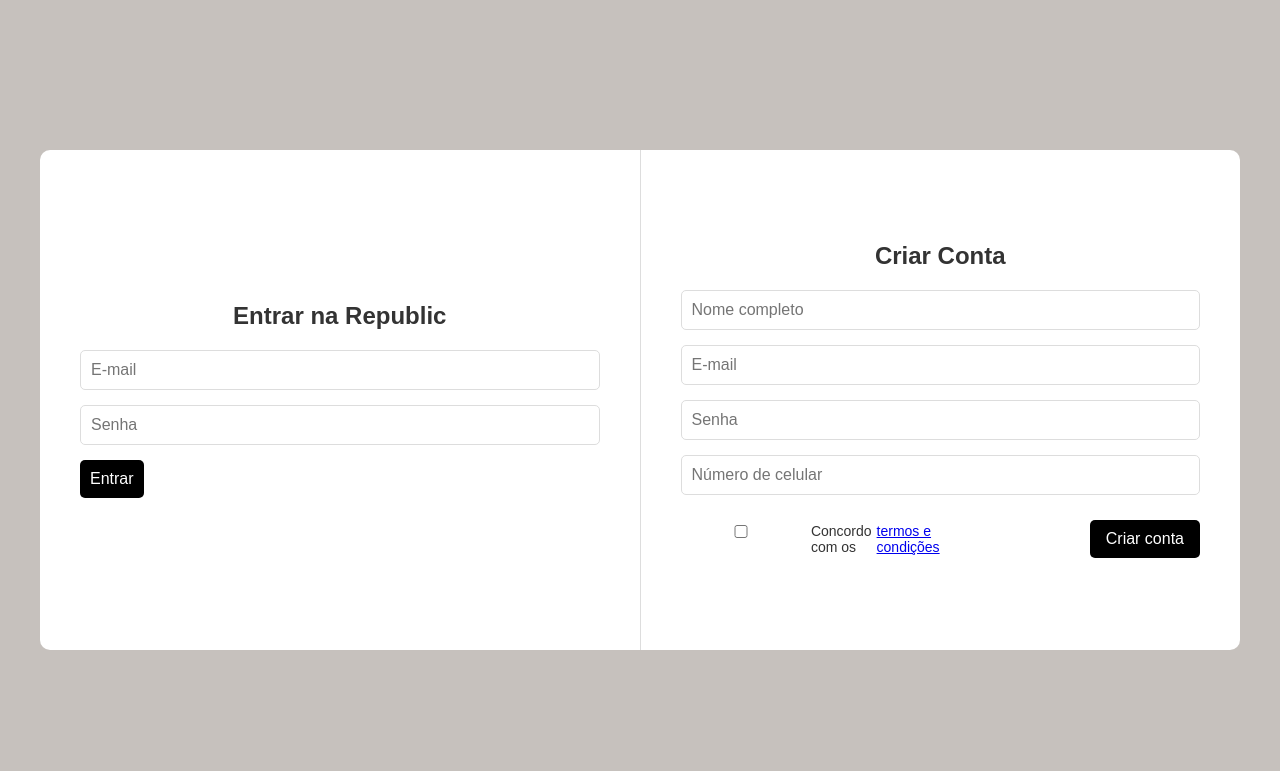
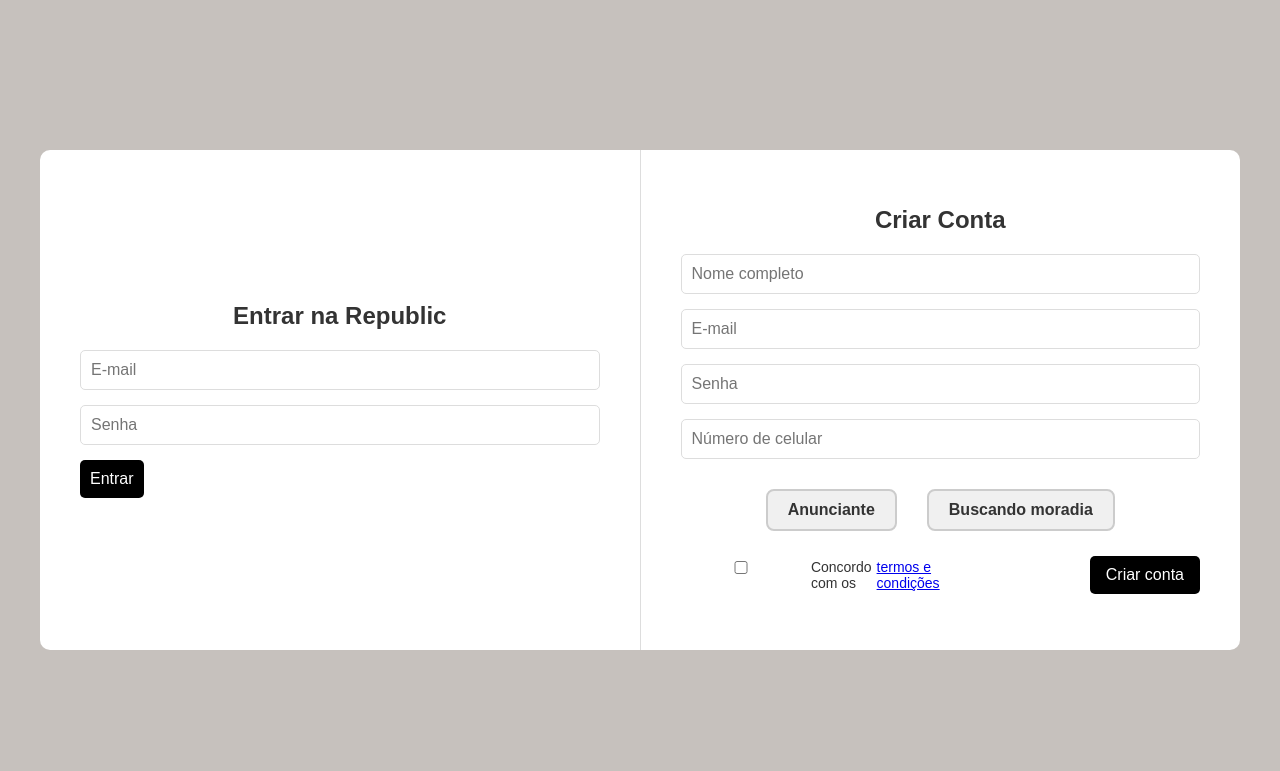
Before and after one commit to luis-felipe-ferreira/republic_modificacao, a Flask app: page /cadastro in a window 1280 px wide. Shown: the part 72-843 px from the top of the page. Run offline with Flask 3, Linux system fonts and the light colour scheme; the visitor is signed in with stand-in values (Sample User, id 1); data comes from the database, SQL or seed files in the repository.

Commit message:
correção página de cadastro, proteção cadastro de imóveis e correção do nav

```diff
--- a/app.py
+++ b/app.py
@@ -24,12 +24,35 @@ def obter_usuario_nome():
 
 @app.context_processor
 def inject_usuario_nome():
-    return dict(usuario_nome=obter_usuario_nome())
+    usuario_nome = None
+    tipo_usuario = None
+    if 'usuario_id' in session:
+        conn = sqlite3.connect('instance/banco.db')
+        cursor = conn.cursor()
+        cursor.execute('SELECT nome, tipo_usuario FROM usuarios WHERE id = ?', (session['usuario_id'],))
+        resultado = cursor.fetchone()
+        conn.close()
+        if resultado:
+            usuario_nome, tipo_usuario = resultado
+    return dict(usuario_nome=usuario_nome, tipo_usuario=tipo_usuario)
 
 
 @app.route('/')
 def index():
-    return render_template('index.html')
+    tipo_usuario = None
+    usuario_nome = None
+
+    if 'usuario_id' in session:
+        conn = sqlite3.connect('instance/banco.db')
+        cursor = conn.cursor()
+        cursor.execute('SELECT nome, tipo_usuario FROM usuarios WHERE id = ?', (session['usuario_id'],))
+        resultado = cursor.fetchone()
+        if resultado:
+            usuario_nome, tipo_usuario = resultado
+        conn.close()
+
+    return render_template('index.html', usuario_nome=usuario_nome, tipo_usuario=tipo_usuario)
+
 
 
 @app.route('/sobre')
@@ -76,6 +99,19 @@ def termos():
 
 @app.route('/cadastro_imovel', methods=['GET', 'POST'])
 def cadastro_imovel():
+    if 'usuario_id' not in session:
+        return redirect(url_for('login'))
+
+    # Verifica se o usuário é anunciante
+    conn = sqlite3.connect('instance/banco.db')
+    cursor = conn.cursor()
+    cursor.execute('SELECT tipo_usuario FROM usuarios WHERE id = ?', (session['usuario_id'],))
+    resultado = cursor.fetchone()
+    conn.close()
+
+    if not resultado or resultado[0] != 'anunciante':
+        return "Apenas anunciantes podem acessar esta página.", 403
+
     if request.method == 'POST':
         endereco = request.form['endereco']
         bairro = request.form['bairro']
@@ -109,14 +145,14 @@ def cadastro_imovel():
             VALUES (?, ?, ?, ?, ?, ?, ?, ?, ?, ?, ?, ?, ?, ?)
         """, (
             endereco, bairro, numero, cep, complemento, valor, quartos, banheiros,
-            ",".join(inclusos), outros, descricao, ",".join(
-                nomes_imagens), 'apartamento', session['usuario_id']
+            ",".join(inclusos), outros, descricao, ",".join(nomes_imagens), 'apartamento', session['usuario_id']
         ))
 
         conn.commit()
         conn.close()
 
         return redirect(url_for('pesquisa'))
+
     return render_template('cadastro_imovel.html')
 
 
@@ -194,12 +230,13 @@ def cadastro():
         email = request.form['email']
         senha = request.form['senha']
         celular = request.form['celular']
+        tipo_usuario = request.form['tipo_usuario']  # Captura o tipo de usuário selecionado
 
         try:
             conn = sqlite3.connect('instance/banco.db')
             cursor = conn.cursor()
-            cursor.execute('INSERT INTO usuarios (nome, email, senha, celular) VALUES (?, ?, ?, ?)',
-                           (nome, email, senha, celular))
+            cursor.execute('INSERT INTO usuarios (nome, email, senha, celular, tipo_usuario) VALUES (?, ?, ?, ?, ?)',
+                           (nome, email, senha, celular, tipo_usuario))
             conn.commit()
             conn.close()
             mensagem_cadastro = 'Cadastro realizado com sucesso!'
@@ -207,6 +244,7 @@ def cadastro():
             mensagem_cadastro = 'Email já cadastrado.'
 
     return render_template('cadastro.html', mensagem_cadastro=mensagem_cadastro, mensagem_login=mensagem_login)
+
 
 
 @app.route('/login', methods=['GET', 'POST'])
@@ -249,14 +287,16 @@ def inicializar_banco():
     cursor = conn.cursor()
 
     cursor.execute('''
-        CREATE TABLE IF NOT EXISTS usuarios (
-            id INTEGER PRIMARY KEY AUTOINCREMENT,
-            nome TEXT NOT NULL,
-            email TEXT NOT NULL UNIQUE,
-            senha TEXT NOT NULL,
-            celular TEXT
-        )
-    ''')
+    CREATE TABLE IF NOT EXISTS usuarios (
+        id INTEGER PRIMARY KEY AUTOINCREMENT,
+        nome TEXT NOT NULL,
+        email TEXT NOT NULL UNIQUE,
+        senha TEXT NOT NULL,
+        celular TEXT,
+        tipo_usuario TEXT
+    )
+''')
+
 
     cursor.execute('''
         CREATE TABLE IF NOT EXISTS apartamentos (
--- a/static/css/cadastro.css
+++ b/static/css/cadastro.css
@@ -123,3 +123,56 @@
 .cadastro-footer button:hover {
     background-color: #131313;
 }
+
+
+/* Estilo para o container de tipos de usuário */
+.tipo-usuario-container {
+    display: flex;
+    justify-content: center;
+    gap: 30px;
+    margin: 15px 0 25px 0;
+}
+
+/* Estilo para os labels que envolvem os botões */
+.tipo-usuario-container label {
+    background-color: #f0f0f0;
+    border: 2px solid #ccc;
+    border-radius: 8px;
+    padding: 10px 20px;
+    cursor: pointer;
+    transition: all 0.3s ease;
+    font-weight: 600;
+    display: inline-flex;  /* Usando flexbox para garantir que o conteúdo ocupe o espaço adequado */
+    align-items: center;   /* Alinha o texto verticalmente */
+    justify-content: center; /* Centraliza o texto dentro do botão */
+}
+
+/* Ocultando o botão de rádio */
+.tipo-usuario-container input[type="radio"] {
+    display: none;
+}
+
+/* Estilo quando o botão está selecionado */
+.tipo-usuario-container input[type="radio"]:checked + span {
+    background-color: #4CAF50;  /* Cor de fundo verde quando selecionado */
+    color: white;  /* Texto branco */
+    border-color: #4CAF50;  /* Borda verde quando selecionado */
+}
+
+/* Estilo para o span dentro do label */
+.tipo-usuario-container label span {
+    display: inline-block;  /* Faz com que o span ocupe o espaço do botão */
+    width: 100%;  /* Faz com que o botão ocupe todo o espaço disponível */
+}
+
+/* Estilo de hover para o botão */
+.tipo-usuario-container label:hover {
+    background-color: #e0e0e0;
+}
+
+/* Estilo para o botão selecionado - Para destacar o botão clicado */
+.tipo-usuario-container input[type="radio"]:checked + span {
+    background-color: #4CAF50;  /* Fundo verde */
+    color: white;  /* Texto branco */
+    border-color: #4CAF50;  /* Borda verde */
+}
--- a/templates/apt.html
+++ b/templates/apt.html
@@ -23,6 +23,10 @@
       <a href="{{ url_for('index') }}">Home</a>
       <a href="{{ url_for('sobre') }}">Sobre</a>
       <a href="{{ url_for('pesquisa') }}">Encontrar imóvel</a>
+
+      {% if tipo_usuario == 'anunciante' %}
+          <a href="{{ url_for('cadastro_imovel') }}">Anunciar</a>
+      {% endif %}
 
       {% if usuario_nome %}
           <div class="user-info">
--- a/templates/cadastro.html
+++ b/templates/cadastro.html
@@ -7,12 +7,9 @@
     <title>Login | Republic</title>
     <link rel="stylesheet" href="{{ url_for('static', filename='css/style.css') }}">
     <link rel="stylesheet" href="{{ url_for('static', filename='css/cadastro.css') }}">
-
 </head>
 
 <body>
-
-
     <header class="header">
         <div class="logo">
             <a href="{{ url_for('index') }}">
@@ -24,6 +21,10 @@
             <a href="{{ url_for('sobre') }}">Sobre</a>
             <a href="{{ url_for('pesquisa') }}">Encontrar imóvel</a>
 
+            {% if tipo_usuario == 'anunciante' %}
+                <a href="{{ url_for('cadastro_imovel') }}">Anunciar</a>
+            {% endif %}
+
             {% if usuario_nome %}
                 <div class="user-info">
                     <div class="separator">|</div>
@@ -34,11 +35,8 @@
                 <a href="{{ url_for('cadastro') }}">Login / Cadastro</a>
             {% endif %}
         </nav>
+
     </header>
-
-
-
-
 
     <!-- Seção de Login/Cadastro -->
     <section class="auth-section">
@@ -64,7 +62,19 @@
                         <input type="text" name="nome" placeholder="Nome completo" required />
                         <input type="email" name="email" placeholder="E-mail" required />
                         <input type="password" name="senha" placeholder="Senha" required />
-                        <input type="text" name="celular" placeholder="Número de celular" required />
+                        <input type="text" name="celular" placeholder="Número de celular" required pattern="\(\d{2}\) \d{5}-\d{4}" title="Formato: (99) 99999-9999"/>
+
+                        <div class="tipo-usuario-container">
+                            <label>
+                                <input type="radio" name="tipo_usuario" value="anunciante" required>
+                                <span>Anunciante</span>
+                            </label>
+                            <label>
+                                <input type="radio" name="tipo_usuario" value="buscando" required>
+                                <span>Buscando moradia</span>
+                            </label>
+                        </div>
+
 
                         <div class="cadastro-footer">
                             <label class="termos">
@@ -74,6 +84,7 @@
                             <button type="submit">Criar conta</button>
                         </div>
                     </form>
+
                     <div class="cadastro">
                         {% if mensagem %}
                         {% if 'sucesso' in mensagem %}
@@ -84,9 +95,9 @@
                         {% endif %}
                     </div>
                 </div>
-
+            </div>
+        </div>
     </section>
-
 
     <!-- Footer -->
     <footer class="footer">
@@ -113,6 +124,19 @@
         </div>
     </footer>
 
+    <!-- Máscara do telefone -->
+    <script>
+        document.addEventListener("DOMContentLoaded", function () {
+            const celularInput = document.querySelector('input[name="celular"]');
+            celularInput.addEventListener('input', function () {
+                let x = celularInput.value.replace(/\D/g, '').slice(0, 11);
+                if (x.length >= 2 && x.length <= 6)
+                    celularInput.value = `(${x.slice(0, 2)}) ${x.slice(2)}`;
+                else if (x.length > 6)
+                    celularInput.value = `(${x.slice(0, 2)}) ${x.slice(2, 7)}-${x.slice(7)}`;
+            });
+        });
+    </script>
 </body>
 
 </html>
--- a/templates/cadastro_imovel.html
+++ b/templates/cadastro_imovel.html
@@ -21,6 +21,10 @@
             <a href="{{ url_for('index') }}">Home</a>
             <a href="{{ url_for('sobre') }}">Sobre</a>
             <a href="{{ url_for('pesquisa') }}">Encontrar imóvel</a>
+
+            {% if tipo_usuario == 'anunciante' %}
+                <a href="{{ url_for('cadastro_imovel') }}">Anunciar</a>
+            {% endif %}
 
             {% if usuario_nome %}
                 <div class="user-info">
--- a/templates/index.html
+++ b/templates/index.html
@@ -20,6 +20,10 @@
             <a href="{{ url_for('sobre') }}">Sobre</a>
             <a href="{{ url_for('pesquisa') }}">Encontrar imóvel</a>
 
+            {% if tipo_usuario == 'anunciante' %}
+                <a href="{{ url_for('cadastro_imovel') }}">Anunciar</a>
+            {% endif %}
+
             {% if usuario_nome %}
                 <div class="user-info">
                     <div class="separator">|</div>
@@ -30,6 +34,7 @@
                 <a href="{{ url_for('cadastro') }}">Login / Cadastro</a>
             {% endif %}
         </nav>
+
     </header>
 
     <section class="hero">
--- a/templates/pesquisa.html
+++ b/templates/pesquisa.html
@@ -20,6 +20,10 @@
             <a href="{{ url_for('index') }}">Home</a>
             <a href="{{ url_for('sobre') }}">Sobre</a>
             <a href="{{ url_for('pesquisa') }}">Encontrar imóvel</a>
+
+            {% if tipo_usuario == 'anunciante' %}
+                <a href="{{ url_for('cadastro_imovel') }}">Anunciar</a>
+            {% endif %}
 
             {% if usuario_nome %}
                 <div class="user-info">
--- a/templates/sobre.html
+++ b/templates/sobre.html
@@ -19,6 +19,10 @@
             <a href="{{ url_for('index') }}">Home</a>
             <a href="{{ url_for('sobre') }}">Sobre</a>
             <a href="{{ url_for('pesquisa') }}">Encontrar imóvel</a>
+
+            {% if tipo_usuario == 'anunciante' %}
+                <a href="{{ url_for('cadastro_imovel') }}">Anunciar</a>
+            {% endif %}
 
             {% if usuario_nome %}
                 <div class="user-info">
--- a/templates/termos.html
+++ b/templates/termos.html
@@ -21,6 +21,10 @@
             <a href="{{ url_for('sobre') }}">Sobre</a>
             <a href="{{ url_for('pesquisa') }}">Encontrar imóvel</a>
 
+            {% if tipo_usuario == 'anunciante' %}
+                <a href="{{ url_for('cadastro_imovel') }}">Anunciar</a>
+            {% endif %}
+
             {% if usuario_nome %}
                 <div class="user-info">
                     <div class="separator">|</div>
@@ -31,6 +35,7 @@
                 <a href="{{ url_for('cadastro') }}">Login / Cadastro</a>
             {% endif %}
         </nav>
+
     </header>
 
     <main class="terms-container">
```
Also changed, not shown: atualizar.py (+14 -0 lines). Lines whose indentation alone changed are shown as unchanged.
